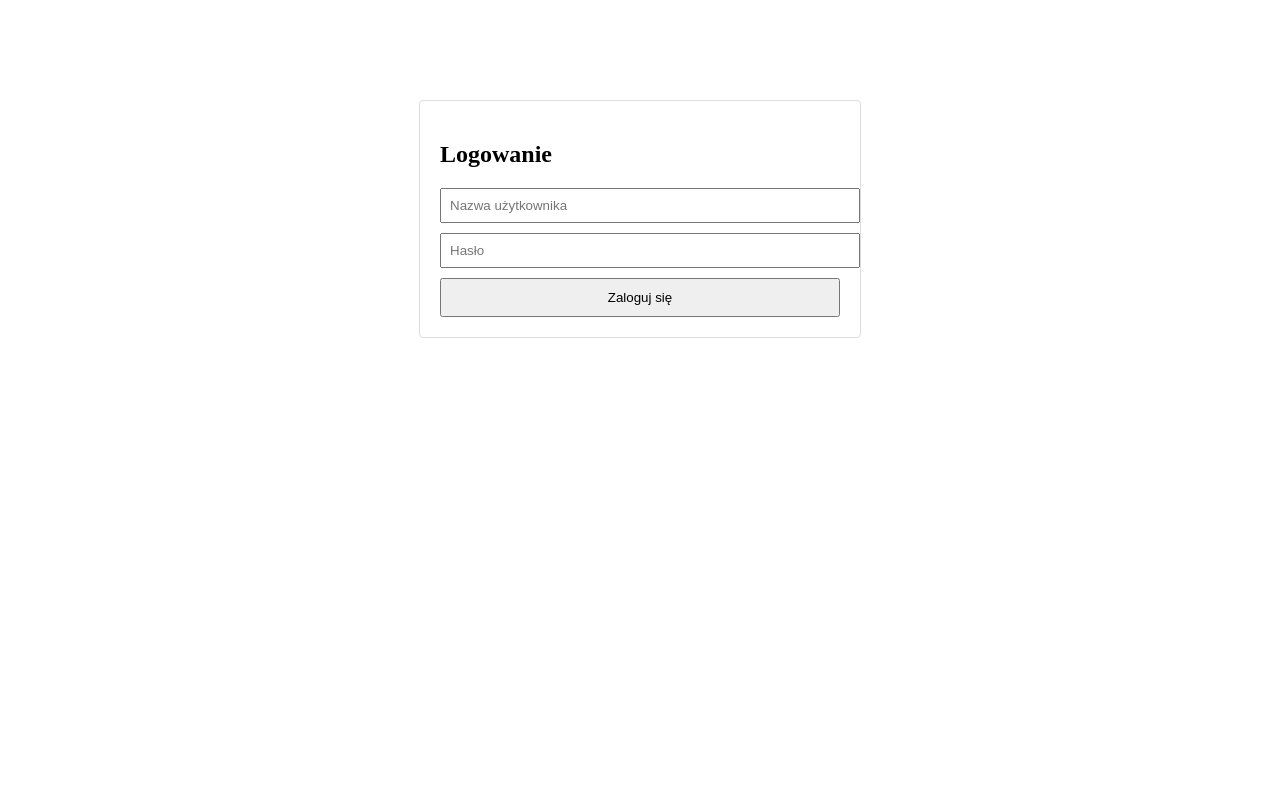
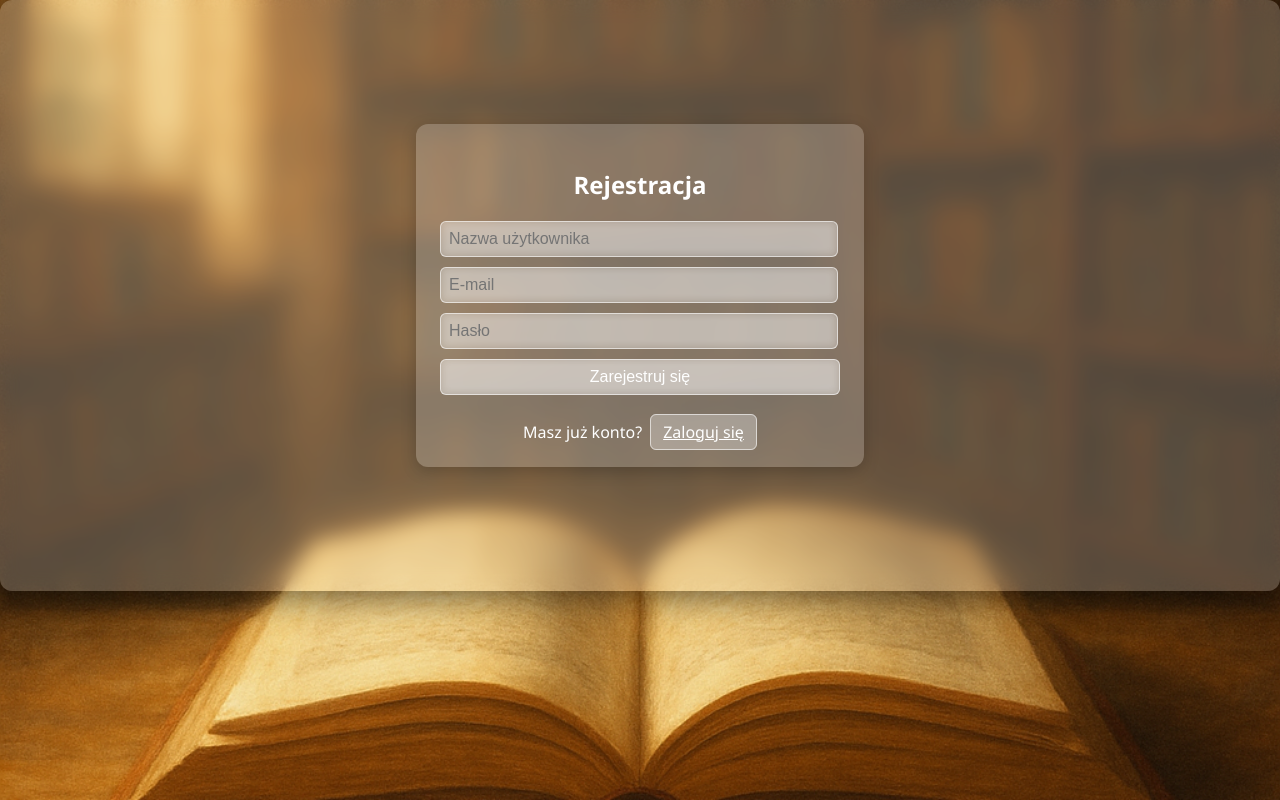
Before and after one commit to Rydzanicz/BookingBook, a React (Create React App) app in the folder book-app-frontend/: page /register in a window 1280 px wide. Before the commit this address led to /login. Built offline with nearby package versions, Linux system fonts and the light colour scheme; the HTML template or start-up script is replaced by a standard one.

Commit message:
Add user registration page, improve login page styling, and centralize styles with reusable CSS classes.

```diff
--- a/book-app-frontend/src/App.tsx
+++ b/book-app-frontend/src/App.tsx
@@ -1,16 +1,20 @@
 import React from 'react';
 import { BrowserRouter, Routes, Route, Navigate } from 'react-router-dom';
 import LoginPage from './pages/LoginPage';
+import RegisterPage from './pages/RegisterPage';
 import DashboardPage from './pages/DashboardPage';
 
 const App: React.FC = () => (
+    <div className="vista-window">
         <BrowserRouter>
             <Routes>
                 <Route path="/login" element={<LoginPage />} />
+                <Route path="/register" element={<RegisterPage />} />
                 <Route path="/dashboard" element={<DashboardPage />} />
                 <Route path="*" element={<Navigate to="/login" replace />} />
             </Routes>
         </BrowserRouter>
+    </div>
 );
 
 export default App;
--- a/book-app-frontend/src/index.css
+++ b/book-app-frontend/src/index.css
@@ -1,16 +1,15 @@
-
 html, body, #root {
   height: 100%;
   margin: 0;
 }
 
 body {
-  background-image: url('/book-app-frontend/public/assets/book-background.jpg');
+  background-image: url('./assets/book-background.jpg');
   background-size: cover;
   background-position: center;
   background-repeat: no-repeat;
+  font-family: "Segoe UI", Tahoma, Geneva, Verdana, sans-serif;
 }
-
 
 .vista-window {
   background: rgba(255, 255, 255, 0.2);
@@ -20,3 +19,43 @@ body {
   padding: 24px;
   color: #fff;
 }
+
+.vista-card {
+  background: rgba(255,255,255,0.2);
+  padding: 24px;
+  border-radius: 12px;
+  box-shadow: 0 4px 16px rgba(0,0,0,0.2);
+}
+
+.vista-input {
+  background: rgba(255, 255, 255, 0.2);
+  border: 1px solid rgba(255, 255, 255, 0.6);
+  border-radius: 6px;
+  color: #fff;
+  padding: 8px;
+  font-size: 16px;
+  width: 95%;
+  backdrop-filter: blur(5px);
+}
+
+.vista-button {
+  background: rgba(255, 255, 255, 0.3);
+  backdrop-filter: blur(5px);
+  border: 1px solid rgba(255, 255, 255, 0.6);
+  border-radius: 6px;
+  color: #fff;
+  padding: 8px 16px;
+  cursor: pointer;
+  font-size: 16px;
+  width: 95%;
+  transition: background 0.3s;
+}
+
+.vista-button:disabled {
+  background: rgba(255, 255, 255, 0.1);
+  cursor: not-allowed;
+}
+
+.vista-button:hover:not(:disabled) {
+  background: rgba(255, 255, 255, 0.5);
+}
--- a/book-app-frontend/src/index.tsx
+++ b/book-app-frontend/src/index.tsx
@@ -1,3 +1,4 @@
+import './index.css';
 import React from 'react';
 import ReactDOM from 'react-dom/client';
 import App from './App';
--- a/book-app-frontend/src/pages/LoginPage.tsx
+++ b/book-app-frontend/src/pages/LoginPage.tsx
@@ -1,5 +1,5 @@
 import React, { useState } from 'react';
-import { useNavigate } from 'react-router-dom';
+import { useNavigate, Link } from 'react-router-dom';
 import axios from '../api/axiosConfig';
 
 interface LoginResponse {
@@ -45,34 +45,45 @@ const LoginPage: React.FC = () => {
     };
 
     return (
-        <div style={{ maxWidth: 400, margin: '100px auto', padding: 20, border: '1px solid #ddd', borderRadius: 4 }}>
-            <h2>Logowanie</h2>
-            {error && <div style={{ color: 'red', marginBottom: 10 }}>{error}</div>}
+        <div className="vista-card" style={{ maxWidth: 400, margin: '100px auto' }}>
+            <h2 style={{ color: '#fff', textAlign: 'center' }}>Logowanie</h2>
+            {error && <div style={{ color: 'red', marginBottom: 10, textAlign: 'center' }}>{error}</div>}
             <form onSubmit={handleSubmit}>
                 <div style={{ marginBottom: 10 }}>
                     <input
+                        className="vista-input"
                         type="text"
                         placeholder="Nazwa użytkownika"
                         value={username}
                         onChange={e => setUsername(e.target.value)}
                         required
-                        style={{ width: '100%', padding: 8 }}
                     />
                 </div>
                 <div style={{ marginBottom: 10 }}>
                     <input
+                        className="vista-input"
                         type="password"
                         placeholder="Hasło"
                         value={password}
                         onChange={e => setPassword(e.target.value)}
                         required
-                        style={{ width: '100%', padding: 8 }}
                     />
                 </div>
-                <button type="submit" disabled={loading} style={{ width: '100%', padding: 10 }}>
+                <button
+                    type="submit"
+                    className="vista-button"
+                    disabled={loading}
+                    style={{ width: '100%', marginBottom: 10 }}
+                >
                     {loading ? 'Logowanie...' : 'Zaloguj się'}
                 </button>
             </form>
+            <div style={{ textAlign: 'center', marginTop: 16 }}>
+                <span style={{ color: '#fff' }}>Nie masz konta?</span>
+                <Link to="/register" className="vista-button" style={{ marginLeft: 8, padding: '6px 12px' }}>
+                    Zarejestruj się
+                </Link>
+            </div>
         </div>
     );
 };
--- a/book-app-frontend/src/pages/RegisterPage.tsx
+++ b/book-app-frontend/src/pages/RegisterPage.tsx
@@ -1,6 +1,100 @@
-import React from 'react';
-import RegisterForm from '../components/auth/RegisterForm';
+import React, { useState } from 'react';
+import { useNavigate, Link } from 'react-router-dom';
+import axios from '../api/axiosConfig';
 
-const RegisterPage: React.FC = () => <RegisterForm />;
+interface MessageResponse {
+    message: string;
+}
+
+const RegisterPage: React.FC = () => {
+    const [username, setUsername] = useState('');
+    const [email, setEmail]       = useState('');
+    const [password, setPassword] = useState('');
+    const [error, setError]       = useState<string>('');
+    const [success, setSuccess]   = useState<string>('');
+    const [loading, setLoading]   = useState<boolean>(false);
+    const navigate = useNavigate();
+
+    const handleSubmit = async (e: React.FormEvent) => {
+        e.preventDefault();
+        setError('');
+        setSuccess('');
+        setLoading(true);
+
+        try {
+            const response = await axios.post<MessageResponse>(
+                '/api/auth/signup',
+                { username, email, password },
+                { headers: { 'Content-Type': 'application/json' } }
+            );
+            setSuccess(response.data.message);
+            setTimeout(() => navigate('/login'), 1500);
+        } catch (err: any) {
+            const msg = err.response?.data?.message || err.response?.data?.error;
+            setError(msg || 'Nieznany błąd rejestracji');
+        } finally {
+            setLoading(false);
+        }
+    };
+
+    return (
+        <div className="vista-card" style={{ maxWidth: 400, margin: '100px auto' }}>
+            <h2 style={{ color: '#fff', textAlign: 'center' }}>Rejestracja</h2>
+            {error   && <div style={{ color: 'red',   marginBottom: 10, textAlign: 'center' }}>{error}</div>}
+            {success && <div style={{ color: 'lime',  marginBottom: 10, textAlign: 'center' }}>{success}</div>}
+            <form onSubmit={handleSubmit}>
+                <div style={{ marginBottom: 10 }}>
+                    <input
+                        className="vista-input"
+                        type="text"
+                        placeholder="Nazwa użytkownika"
+                        value={username}
+                        onChange={e => setUsername(e.target.value)}
+                        required
+                        minLength={3}
+                        maxLength={20}
+                    />
+                </div>
+                <div style={{ marginBottom: 10 }}>
+                    <input
+                        className="vista-input"
+                        type="email"
+                        placeholder="E-mail"
+                        value={email}
+                        onChange={e => setEmail(e.target.value)}
+                        required
+                        maxLength={50}
+                    />
+                </div>
+                <div style={{ marginBottom: 10 }}>
+                    <input
+                        className="vista-input"
+                        type="password"
+                        placeholder="Hasło"
+                        value={password}
+                        onChange={e => setPassword(e.target.value)}
+                        required
+                        minLength={6}
+                        maxLength={40}
+                    />
+                </div>
+                <button
+                    type="submit"
+                    className="vista-button"
+                    disabled={loading}
+                    style={{ width: '100%', marginBottom: 10 }}
+                >
+                    {loading ? 'Rejestruję...' : 'Zarejestruj się'}
+                </button>
+            </form>
+            <div style={{ textAlign: 'center', marginTop: 16 }}>
+                <span style={{ color: '#fff' }}>Masz już konto?</span>
+                <Link to="/login" className="vista-button" style={{ marginLeft: 8, padding: '6px 12px' }}>
+                    Zaloguj się
+                </Link>
+            </div>
+        </div>
+    );
+};
 
 export default RegisterPage;
```
Also changed, not shown: book-app-frontend/src/assets/book-background.jpg (renamed from book-app-frontend/public/assets/book-background.jpg). Lines whose indentation alone changed are shown as unchanged.
